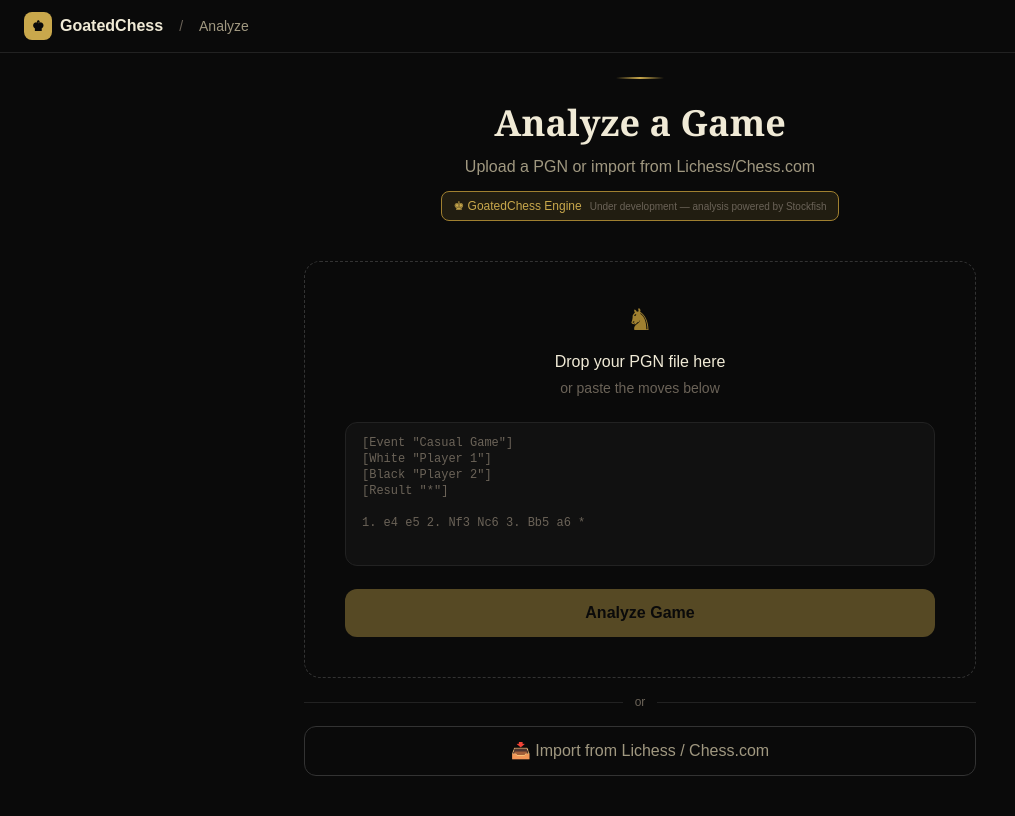
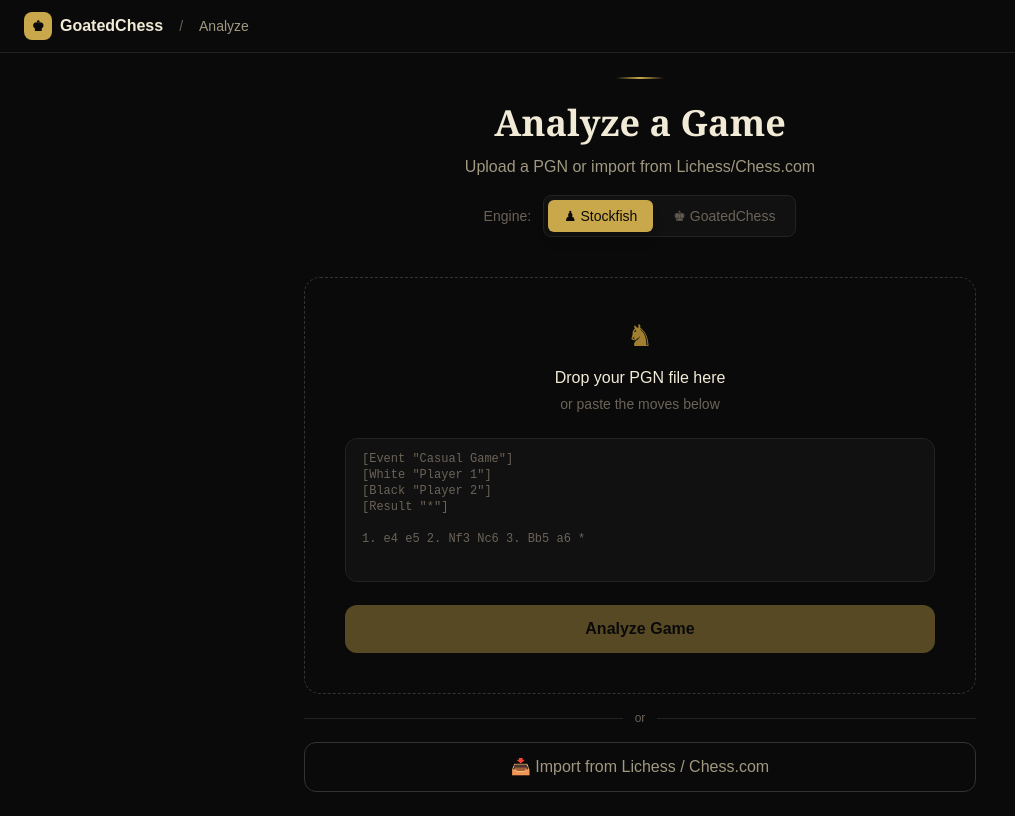
Before and after one commit to janardanboraiscooking/chess-analysis, a Next.js app: page /analyse in a window 1280 px wide. Shown: the whole page, without its empty margins (0-1015 px from the left). Built offline with nearby package versions, Linux system fonts and the light colour scheme.

Commit message:
feat: engine selector dropdown (Stockfish/GoatedChess) + warning

```diff
--- a/src/app/analyse/page.tsx
+++ b/src/app/analyse/page.tsx
@@ -24,6 +24,7 @@
   const [activeTab, setActiveTab] = useState<'moves' | 'details'>('moves');
   const [flipped, setFlipped] = useState(false);
   const [importMode, setImportMode] = useState(false);
+  const [engine, setEngine] = useState<'stockfish' | 'goatedchess'>('stockfish');
   const workerRef = useRef<Worker | null>(null);
 
   useEffect(() => { getAllGames().then(setSavedGames).catch(() => {}); }, []);
@@ -148,10 +149,28 @@
               <div className="gold-line w-12 mx-auto mb-6" />
               <h1 className="text-4xl font-bold mb-3 text-[var(--cream)]">Analyze a Game</h1>
               <p className="text-base text-[var(--cream-dim)]">Upload a PGN or import from Lichess/Chess.com</p>
-              <div className="mt-3 inline-flex items-center gap-2 px-3 py-1.5 rounded-lg bg-[var(--gold-glow)] border border-[var(--gold-dim)]">
-                <span className="text-xs text-[var(--gold)]">♚ GoatedChess Engine</span>
-                <span className="text-[10px] text-[var(--cream-muted)]">Under development — analysis powered by Stockfish</span>
+
+              {/* Engine Selector */}
+              <div className="flex items-center justify-center gap-3 mt-4">
+                <span className="text-sm text-[var(--cream-muted)]">Engine:</span>
+                <div className="flex gap-1 p-1 rounded-lg bg-[#111] border border-[#222]">
+                  {(['stockfish', 'goatedchess'] as const).map((e) => (
+                    <button key={e} onClick={() => setEngine(e)}
+                      className={`px-4 py-1.5 rounded-md text-sm font-medium transition-all ${
+                        engine === e
+                          ? 'bg-[var(--gold)] text-[#0a0a0a] shadow-lg'
+                          : 'text-[var(--cream-muted)] hover:text-[var(--cream-dim)]'
+                      }`}>
+                      {e === 'stockfish' ? '♟ Stockfish' : '♚ GoatedChess'}
+                    </button>
+                  ))}
+                </div>
               </div>
+              {engine === 'goatedchess' && (
+                <div className="mt-3 inline-flex items-center gap-2 px-3 py-1.5 rounded-lg bg-orange-900/20 border border-orange-700/30">
+                  <span className="text-[10px] text-orange-400">⚠ Under development — GoatedChess analysis coming soon. Currently using Stockfish.</span>
+                </div>
+              )}
             </div>
             <PgnUpload onPgnSubmit={handlePgnSubmit} />
             <div className="max-w-2xl mx-auto px-2 md:px-0 mt-4">
```
